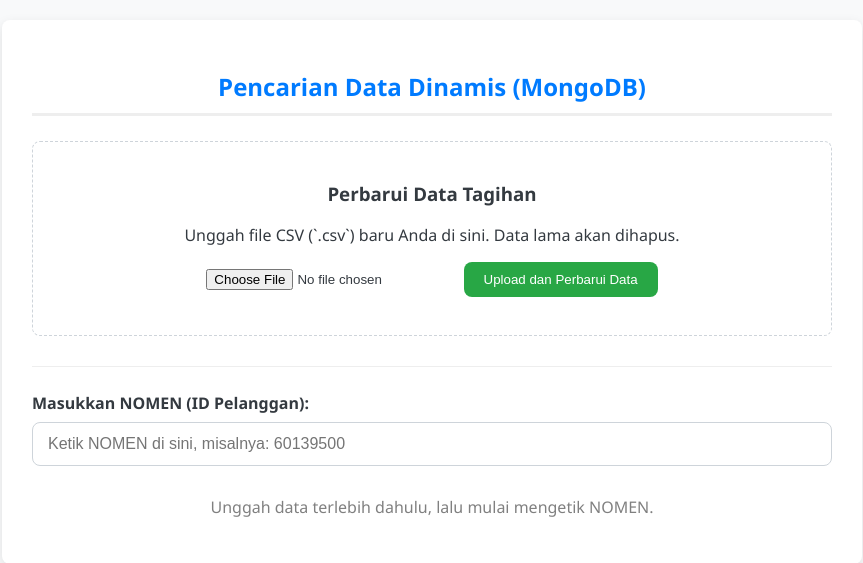
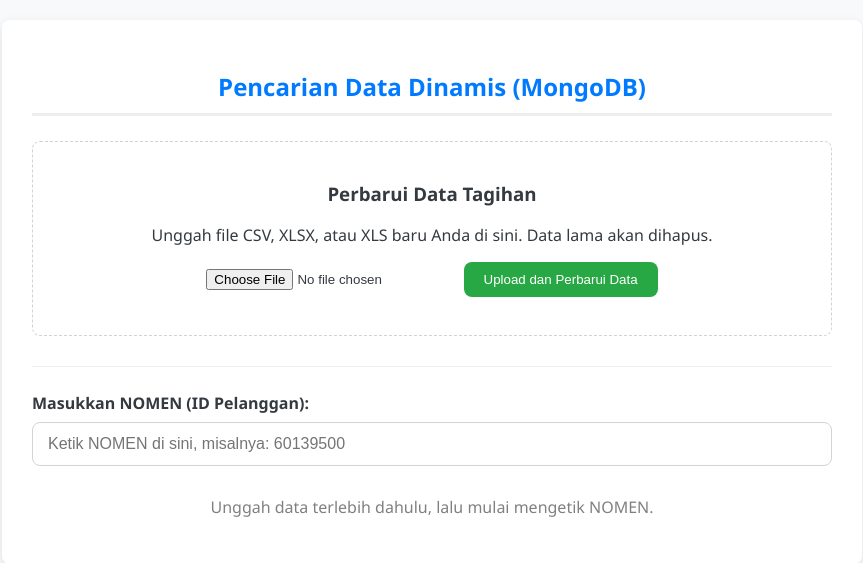
Before and after one commit to krackxor/PAM, a Flask app: page / in a window 1280 px wide. Shown: the top 563 px of the page, without its empty margins (208-1071 px from the left). Run offline with Flask 3, Linux system fonts and the light colour scheme.

Commit message:
Update index.html

```diff
--- a/templates/index.html
+++ b/templates/index.html
@@ -6,7 +6,6 @@
     <title>Pencarian Data Dinamis (MongoDB)</title>
 
     <style>
-        /* [ ... Salin semua kode CSS dari respons sebelumnya di sini ... ] */
         :root {
             --primary-color: #007bff;
             --secondary-color: #28a745;
@@ -161,9 +160,9 @@
 
         <div class="upload-section">
             <h3>Perbarui Data Tagihan</h3>
-            <p>Unggah file CSV (`.csv`) baru Anda di sini. Data lama akan dihapus.</p>
+            <p>Unggah file CSV, XLSX, atau XLS baru Anda di sini. Data lama akan dihapus.</p>
             <form id="uploadForm">
-                <input type="file" id="csvFile" name="file" accept=".csv" required>
+                <input type="file" id="csvFile" name="file" accept=".csv, .xlsx, .xls" required>
                 <button type="submit" class="btn-upload">Upload dan Perbarui Data</button>
             </form>
             <div id="uploadStatus"></div>
@@ -187,7 +186,7 @@
         const uploadForm = document.getElementById('uploadForm');
         const uploadStatus = document.getElementById('uploadStatus');
 
-        // --- Logika Upload CSV ---
+        // --- Logika Upload CSV/Excel ---
         uploadForm.addEventListener('submit', async function(e) {
             e.preventDefault();
 
@@ -208,7 +207,7 @@
                     uploadStatus.innerHTML = `<span style="color: #dc3545;">❌ Error: ${result.message}</span>`;
                 }
             } catch (error) {
-                uploadStatus.innerHTML = `<span style="color: #dc3545;">❌ Gagal terhubung ke server.</span>`;
+                uploadStatus.innerHTML = `<span style="color: #dc3545;">❌ Gagal terhubung ke server atau terjadi error jaringan.</span>`;
                 console.error('Error:', error);
             }
         });
@@ -223,12 +222,19 @@
                 return;
             }
 
+            // Tampilkan pesan loading
             hasilElement.innerHTML = '<p style="text-align: center; color: var(--primary-color);">Mencari data...</p>';
 
             try {
                 // Panggil API Pencarian di Flask Backend
                 const response = await fetch(`/api/search?nomen=${query}`);
                 const hasilFilter = await response.json();
+
+                if (response.status !== 200) {
+                    // Tangani error dari server (misal: MongoDB tidak terhubung)
+                     hasilElement.innerHTML = `<p class="no-result">❌ ${hasilFilter.message || 'Gagal terhubung ke API pencarian.'}</p>`;
+                     return;
+                }
 
                 if (hasilFilter.length > 0) {
                     let cardsHTML = '';
@@ -238,6 +244,7 @@
                         const headers = Object.keys(data);
 
                         headers.forEach(header => {
+                            // Format header: Ganti underscore menjadi spasi
                              detailHTML += `
                                 <div class="detail-key">${header.replace(/_/g, ' ')}</div>
                                 <div class="detail-value">${data[header]}</div>
@@ -246,6 +253,7 @@
 
                         detailHTML += '</div>';
 
+                        // Gunakan NAMA_PEL sebagai judul kartu jika tersedia
                         const cardTitle = data['NAMA_PEL'] ? data['NAMA_PEL'] : `Detail Hasil ${index + 1}`;
 
                         cardsHTML += `
```
